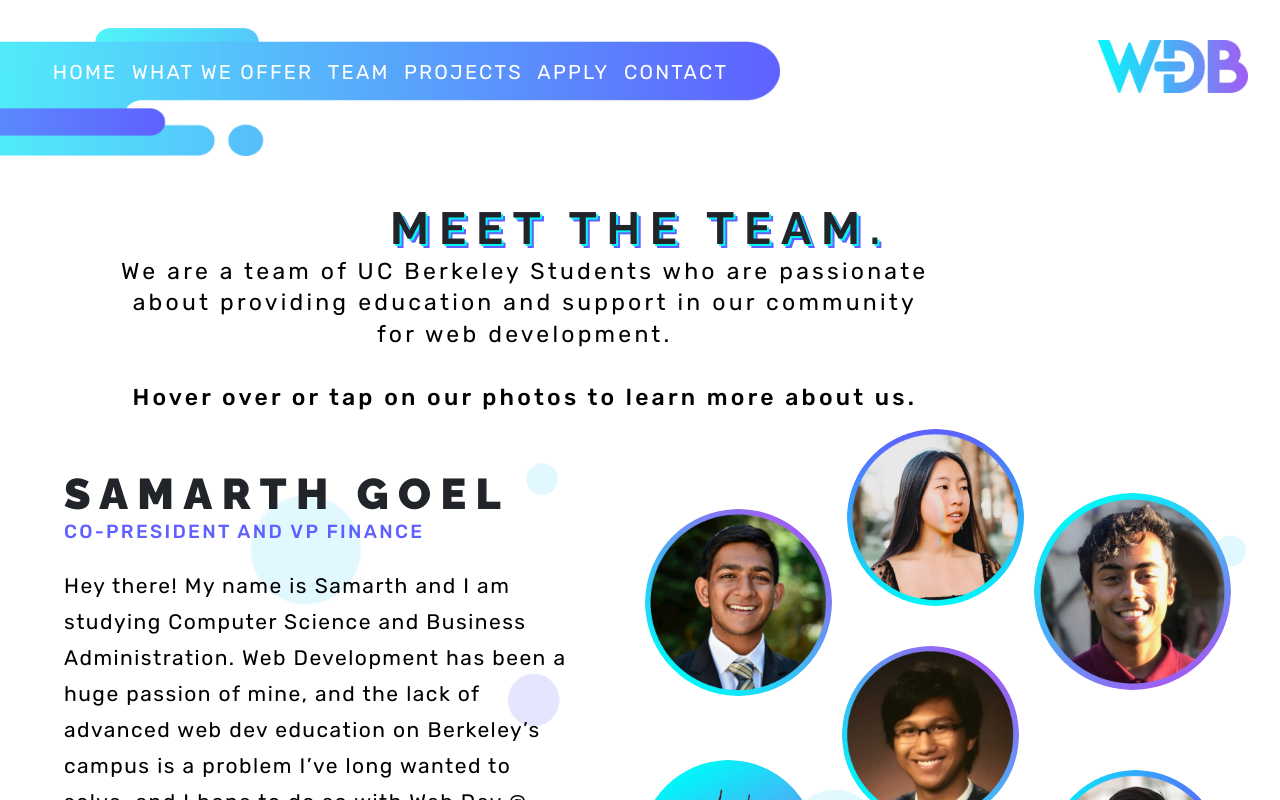
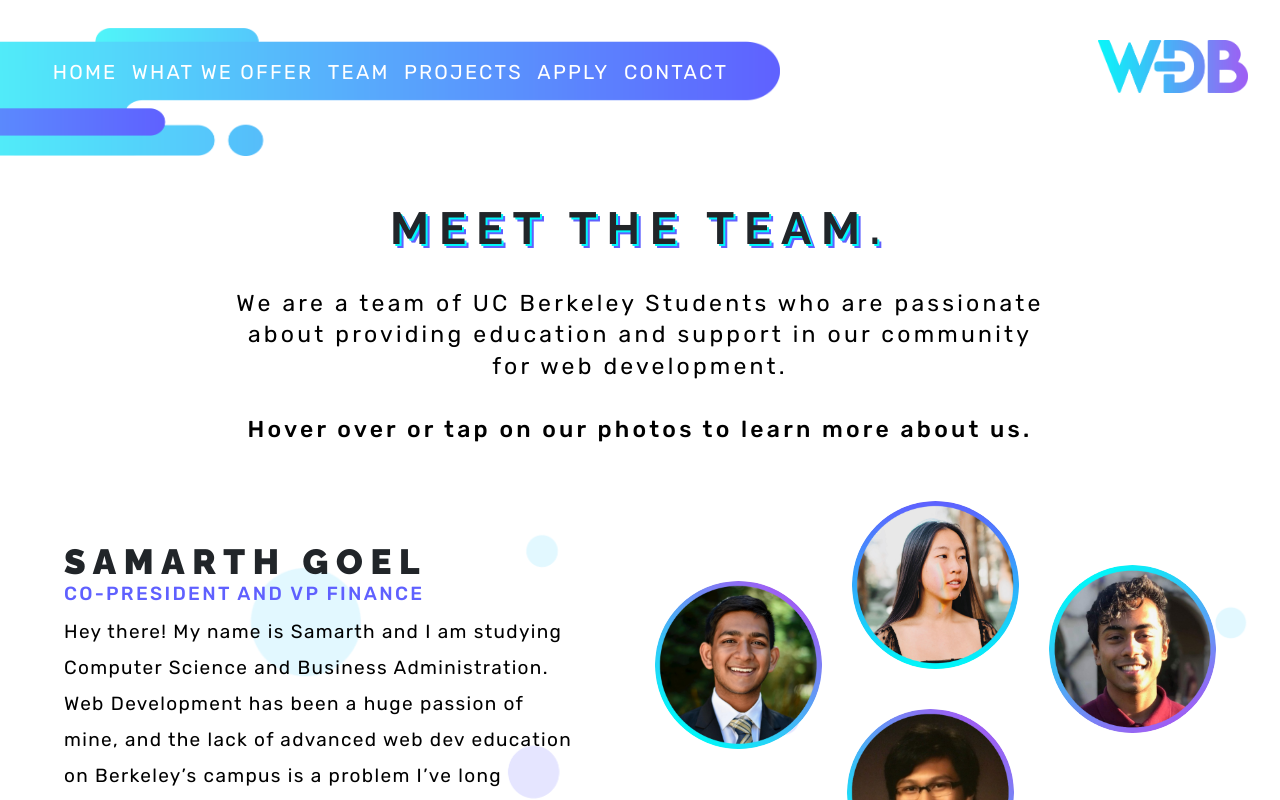
Before and after one commit to web-at-berkeley/wdb-website-archive-fa22, a React (Create React App) app: page /team in a window 1280 px wide. Shown: the top 800 px of the page. Built offline with nearby package versions, Linux system fonts and the light colour scheme.

Commit message:
subtitle centering issue

```diff
--- a/src/css/About.scss
+++ b/src/css/About.scss
@@ -12,8 +12,7 @@
 	font-size: 32px;
 	line-height: 136%;
 	letter-spacing: 0.15em;
-	margin-top: 2rem;
-	margin-bottom: 4rem;
+	margin: 2rem auto 4rem auto;
 	width: 80%;
 }
 .about .line-1 {
--- a/src/css/Projects.scss
+++ b/src/css/Projects.scss
@@ -21,8 +21,7 @@
 	color: #000000;
 	padding-right: 3rem;
 	padding-left: 3rem;
-	margin-top: 20px;
-	margin-bottom: 100px;
+	margin: 1rem auto 5rem auto;
 	width: 90%;
 }
 
--- a/src/css/Team.scss
+++ b/src/css/Team.scss
@@ -18,7 +18,7 @@
 }
 
 .team .title-col {
-	margin-bottom: 5vh;
+	margin-bottom: 5rem;
 }
 .team .subtitle {
 	font-size: 32px;
@@ -28,7 +28,7 @@
 	color: #000000;
 	padding-right: 3rem;
 	padding-left: 3rem;
-	margin-top: 1rem;
+	margin: 2rem auto auto auto;
 	width: 80%;
 }
 
@@ -40,27 +40,27 @@
 	font-family: Raleway;
 	font-style: normal;
 	font-weight: 900;
-	font-size: 72px;
+	font-size: 40px;
 	text-align: left;
 	letter-spacing: 0.22em;
 	text-transform: uppercase;
 }
 .team .role {
-	font-size: 35px;
+	font-size: 27px;
 	letter-spacing: 0.12em;
 	text-transform: uppercase;
 	color: #5f60ff;
-	margin-bottom: 1.5rem;
+	margin-bottom: 0.5rem;
 }
 .team .exec-description {
-	font-size: 33px;
+	font-size: 25px;
 	line-height: 36px;
 	letter-spacing: 0.07em;
 	color: #000000;
 	margin-bottom: 2rem;
 }
 .team .description {
-	font-size: 33px;
+	font-size: 25px;
 	line-height: 36px;
 	letter-spacing: 0.07em;
 	color: #000000;
@@ -80,13 +80,13 @@
 	transform: scale(1.1);
 }
 #linkedin {
-	margin-right: 45px;
+	margin-right: 20px;
 }
 .linkedin-icon {
-	height: 60px;
+	height: 40px;
 }
 .mail-icon {
-	height: 60px;
+	height: 40px;
 }
 .team .social-row a:hover {
 	text-decoration: none;
@@ -109,7 +109,7 @@
 }
 
 .team .team-image {
-	max-width: 100%;
+	max-width: 85%;
 	transition: 0.5s ease;
 	border-radius: 50%;
 }
@@ -150,16 +150,15 @@
 	}
 	.team .subtitle {
 		font-size: 23px;
-		margin-top: 0;
 	}
 	.team .name {
-		font-size: 43px;
+		font-size: 35px;
 	}
 	.team .role {
 		font-size: 19px;
 	}
 	.team .exec-description {
-		font-size: 21px;
+		font-size: 19px;
 	}
 	.team .description {
 		font-size: 21px;
@@ -276,11 +275,11 @@
 		margin-left: 1.5rem;
 	}
 	.linkedin-icon {
-		height: 40px;
+		height: 30px;
 		margin: 0.6rem 0 0.8rem 0;
 	}
 	.mail-icon {
-		height: 40px;
+		height: 30px;
 		margin: 0.6rem 0 0.8rem 0;
 	}
 	.team .bubbles {
```
Also changed, not shown: 6 other files (tests, documents, lock files or other folders).
